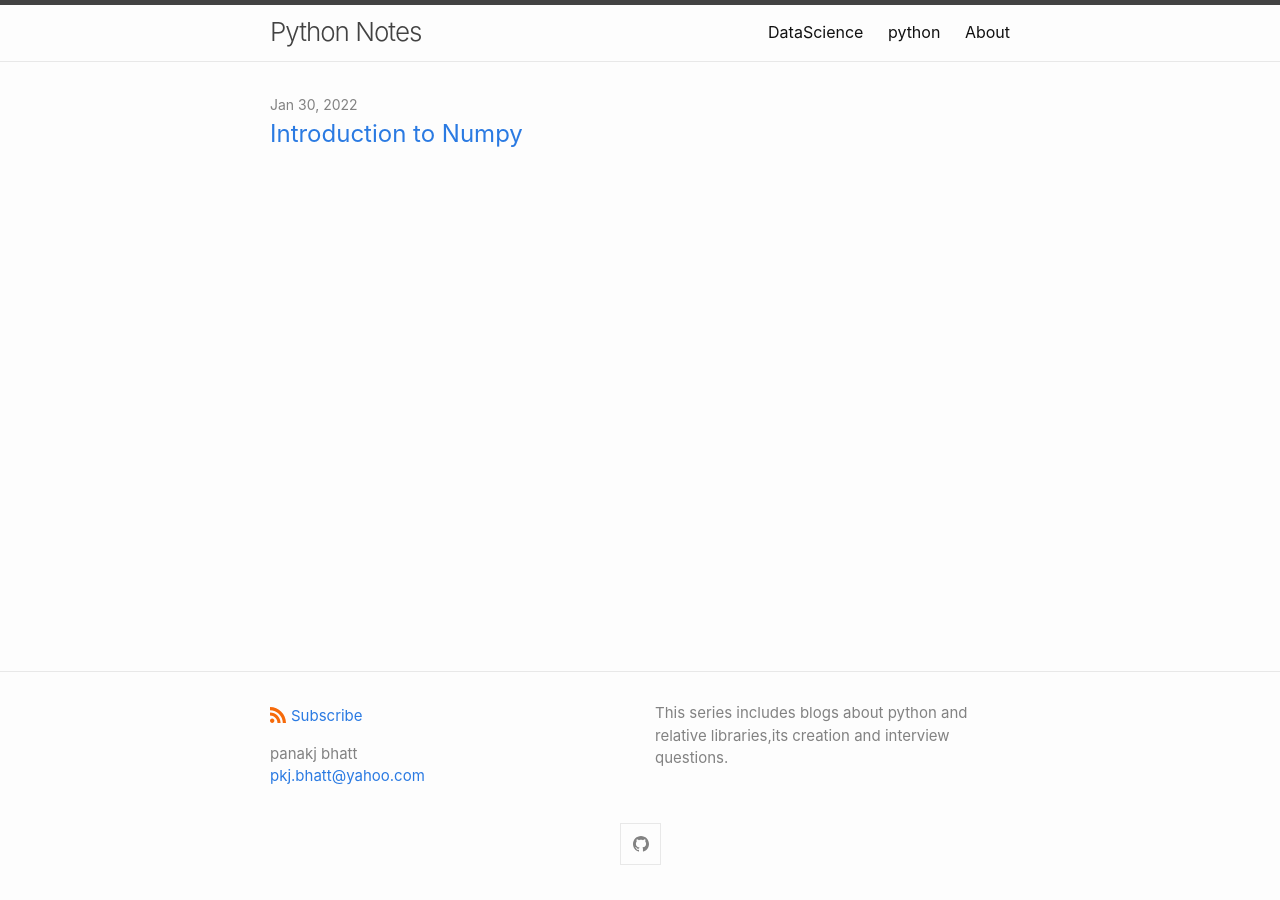
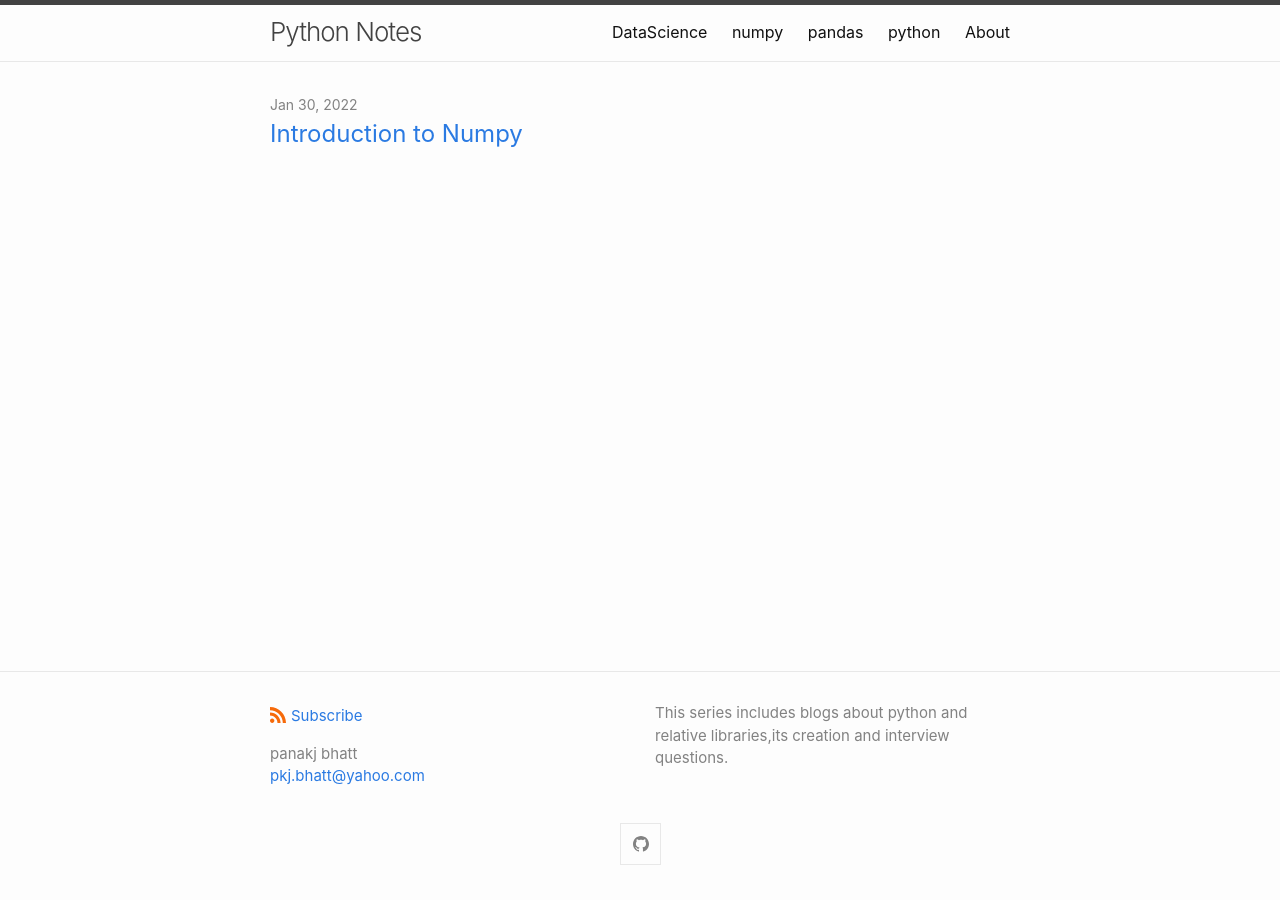
Before and after one commit to Pankaj2505/python, a Jekyll site: the page built from index.md, in a window 1280 px wide. Built offline with Jekyll 4.4.1, drawn with Linux system fonts in a browser that asks for light colours.

```diff
--- a/_includes/header.html
+++ b/_includes/header.html
@@ -22,6 +22,8 @@
             {%- assign my_page = site.pages | where: "path", path | first -%}
             {%- if my_page.title -%}
             <a class="page-link" href="https://pankaj2505.github.io/">DataScience</a>
+            <a class="page-link" href="https://pankaj2505.github.io/python/python/numpy">numpy</a>
+            <a class="page-link" href="">pandas</a>
             <a class="page-link" href="">python</a>
             <a class="page-link" href="{{ my_page.url | relative_url }}">{{ my_page.title | escape }}</a>
 
```
